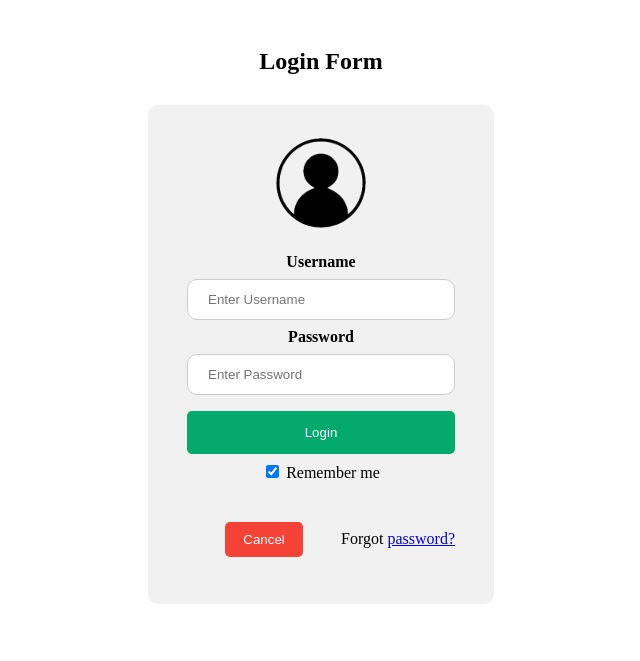
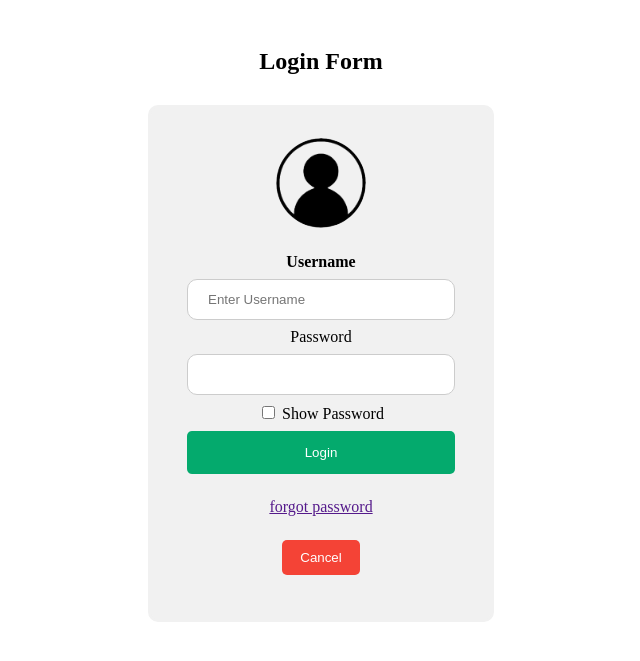
Before and after one commit to saretokoskey/web-practice, a PHP site: page / in a window 1280 px wide. Shown: the top 661 px of the page, without its empty margins (319-959 px from the left). Run offline with PHP 8.4, Linux system fonts and the light colour scheme.

Commit message:
changes 1

```diff
--- a/Home_page.php
+++ b/Home_page.php
@@ -69,7 +69,7 @@
 <div class="container">
   <h1 class="mt-5 mb-4">Time Reporting</h1>
   <button id="reportButton" class="btn btn-primary">Check-in  Time</button>
-  <button id="submitButton" class="btn btn-success">Existing Time</button>
+  <button id="submitButton" class="btn btn-success">check-out Time</button>
 </div>
 <!-- </form> -->
 
--- a/index.php
+++ b/index.php
@@ -24,19 +24,37 @@
 
     <input type="text" placeholder="Enter Username" name="uname" required >
 
-    <label for="psw"><b>Password</b></label>
+    <div class="form-group mb-2">
+                    <label for="myInput" class="form-control-label">Password</label>
+                    <input name="password" type="password" class="form-control" id="myInput">
+                    <br>
+                    <input type="checkbox" id="showPasswordCheckbox"> Show Password
+                </div>
 
-    <input type="password" placeholder="Enter Password" name="psw" required >
+                <script>
+                document.addEventListener("DOMContentLoaded", function() {
+                    var passwordInput = document.getElementById("myInput");
+                    var checkbox = document.getElementById("showPasswordCheckbox");
+
+                    checkbox.addEventListener("click", function() {
+                        if (checkbox.checked) {
+                            passwordInput.type = "text";
+                        } else {
+                            passwordInput.type = "password";
+                        }
+                    });
+                });
+                </script>
 
     <button type="submit">Login</button>
-    <label>
-      <input type="checkbox" checked="checked" name="remember"> Remember me
-    </label>
   </div>
+  <a href="" class="mb-2">forgot password</a>
 
   <div class="container" style="background-color:#f1f1f1">
     <button type="button" class="cancelbtn">Cancel</button>
-    <span class="psw">Forgot <a href="#">password?</a></span>
+    <!-- <span class="psw">Forgot <a href="#">password?</a></span> -->
+    <!-- <a href="" class="mb-2">forgot password</a> -->
+                                    <!-- <input name="login" type="submit" value="Login" class="btn btn-primary w-100"> -->
   </div>
 </form>
 </body>
--- a/style.css
+++ b/style.css
@@ -7,14 +7,14 @@ body{
 }
 form{
     border: 3px solid #f1f1f1;
-    padding: 20px;
+    padding: 5px;
     border-radius: 10px;
     background: #f1f1f1;
     max-width: 300px;
     max-height: 600px;
     margin: auto;
     position: relative;
-    top: 10px;
+    top: 50px;
 
 }
 input[type=text], input[type=password] {
```
